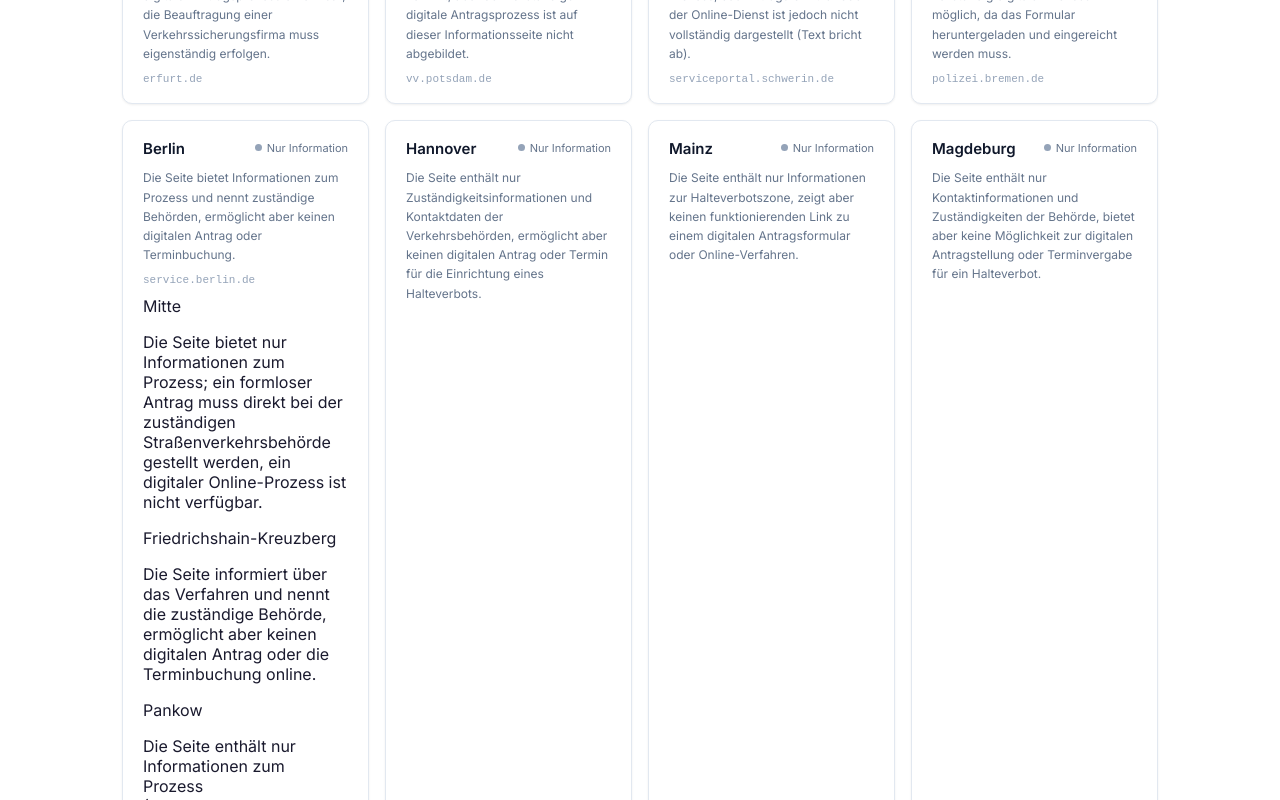
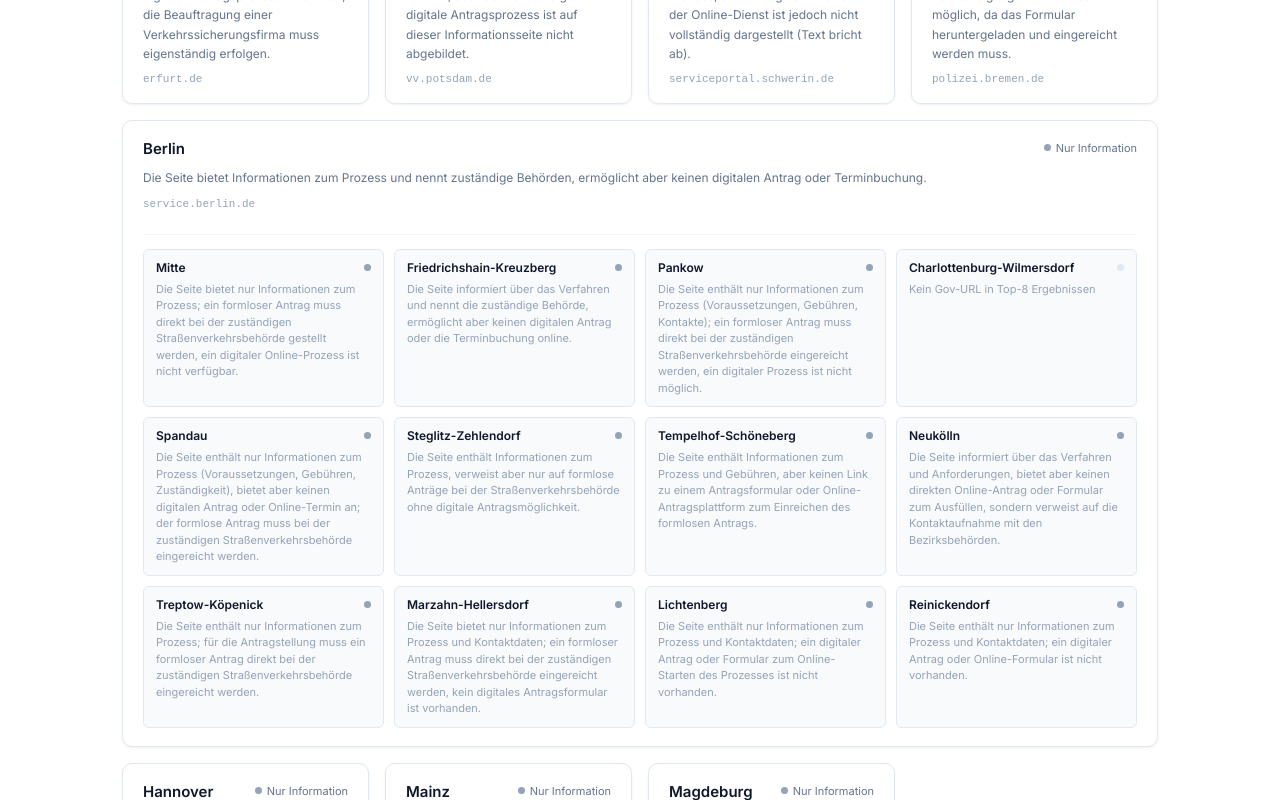
Before and after one commit to AmtsGuide/amtsscore, a SvelteKit app: page /halteverbot in a window 1280 px wide. Shown: the part 1420-2220 px from the top of the page. Built offline with nearby package versions, Linux system fonts and the light colour scheme.

Commit message:
feat(halteverbot): Bezirk sub-grid styles — 4-col, muted cards
Co-Authored-By: Claude Sonnet 4.6 <noreply@anthropic.com>

```diff
--- a/src/routes/halteverbot/+page.svelte
+++ b/src/routes/halteverbot/+page.svelte
@@ -355,10 +355,34 @@
 		margin-top: auto;
 	}
 	.card-link:hover { color: #1a3da5; }
-	.card-note {
-		font-size: 10px; font-weight: 500; color: #94a3b8;
-		text-transform: uppercase; letter-spacing: 0.05em;
+	.city-card--wide {
+		grid-column: 1 / -1;
 	}
+
+	/* Bezirk sub-grid */
+	.bezirk-grid {
+		display: grid;
+		grid-template-columns: repeat(4, 1fr);
+		gap: 10px;
+		margin-top: 14px;
+		padding-top: 14px;
+		border-top: 1px solid #f1f5f9;
+	}
+	@media (max-width: 900px) { .bezirk-grid { grid-template-columns: repeat(2, 1fr); } }
+	@media (max-width: 480px) { .bezirk-grid { grid-template-columns: 1fr; } }
+
+	.bezirk-card {
+		background: #f8fafc;
+		border: 1px solid #e2e8f0;
+		border-radius: 6px;
+		padding: 10px 12px;
+		display: flex; flex-direction: column; gap: 6px;
+	}
+	.bezirk-header {
+		display: flex; align-items: center; justify-content: space-between; gap: 6px;
+	}
+	.bezirk-name { font-size: 12px; font-weight: 600; color: #0f172a; }
+	.bezirk-grund { font-size: 11px; color: #94a3b8; line-height: 1.5; margin: 0; }
 
 	.footnote { font-size: 11px; color: #9ca3af; margin-top: 48px; }
 </style>
```
